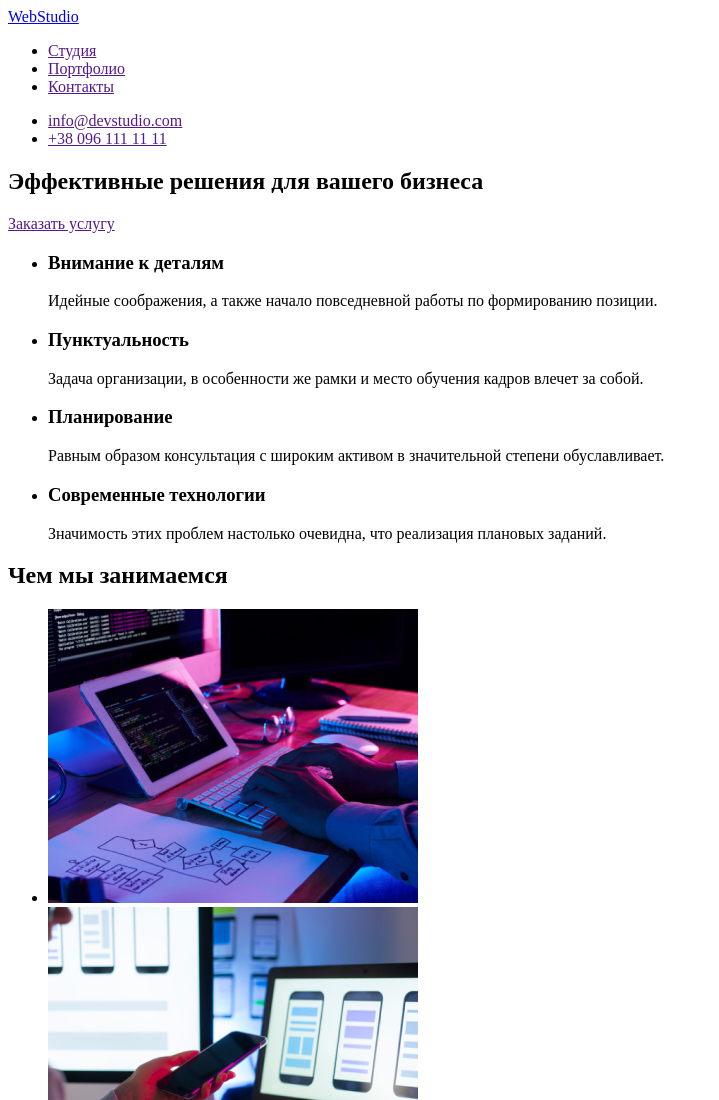
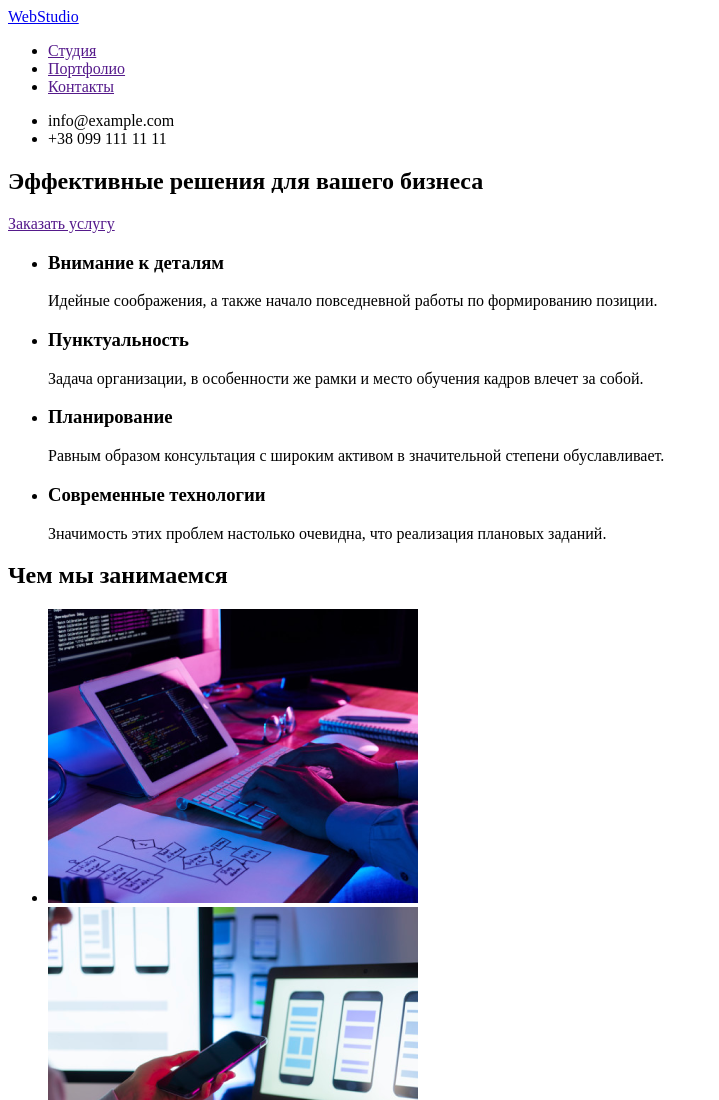
Before and after one commit to VitaliyLeskov/goit-markup-hw-01, a plain HTML site: page index.html in a window 1280 px wide. Shown: the top 1100 px of the page, without its empty margins (0-719 px from the left). Drawn offline with Linux system fonts and the light colour scheme.

Commit message:
Update index.html

```diff
--- a/index.html
+++ b/index.html
@@ -19,8 +19,9 @@
 </nav>
 
         <ul>
-            <li><a href="">info@devstudio.com</a> </li>
-            <li><a href="">+38 096 111 11 11</a> </li>
+
+            <li><a href="mailto:info@example.com"></a> info@example.com </li>
+            <li><a href="telto:+380991111111"></a>+38 099 111 11 11</li>
         </ul>
     </header>
 
@@ -84,7 +85,7 @@
 </main>
 <footer>
     <a href="index.html">WebStudio</a>
-    <address>г. Киев, пр-т Леси Украинки, 26<br><a href="mailto:info@example.com"></a> info@example.com <br><a href="telto:+38 099 111 11 11"></a></address>
+    <address>г. Киев, пр-т Леси Украинки, 26<br><a href="mailto:info@example.com"></a> info@example.com <br><a href="telto:+380991111111"></a></address>
 </footer>
 </body>
 </html>
```
